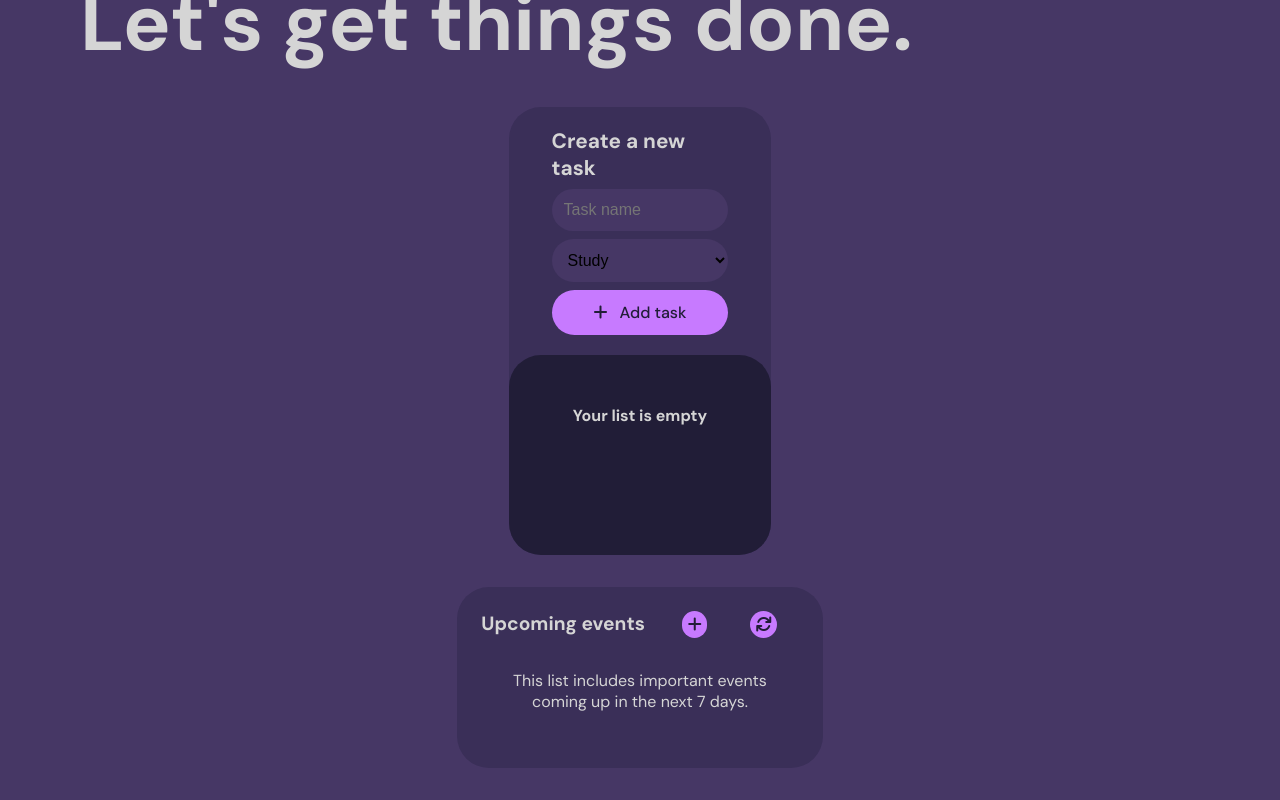
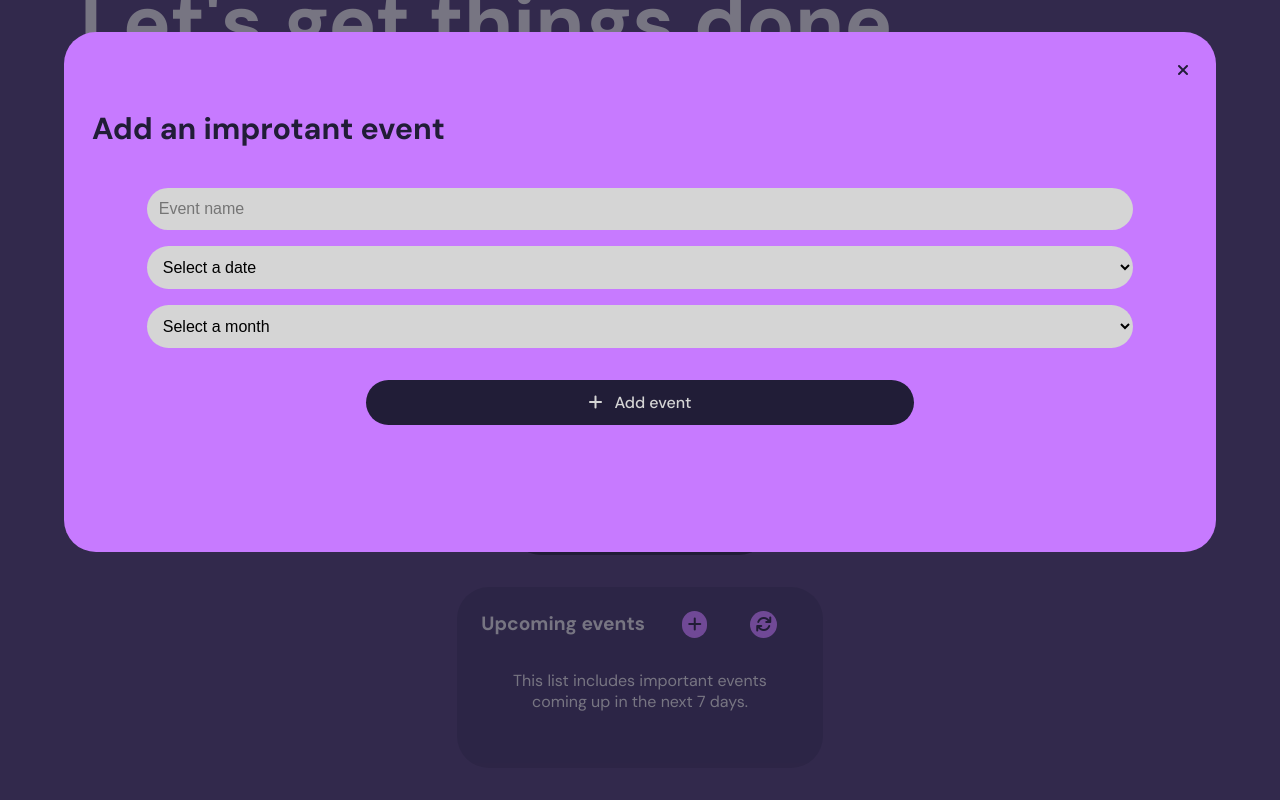
Before and after one commit to elinaRosato/finalProject-JS, a plain HTML site: page index.html in a window 1280 px wide. Both pictures are taken after a click on the button 694 px from the left and 844 px from the top of the page. Shown: the part 220-1020 px from the top of the page. Drawn offline with nearby package versions, Linux system fonts and the light colour scheme.

Commit message:
added event modal

```diff
--- a/app.js
+++ b/app.js
@@ -4,16 +4,20 @@ const todoInput = document.querySelector('.todo-input');
 const todoButton = document.querySelector('.todo-button');
 const todoList = document.querySelector('.todo-list');
 const empty = document.querySelector('.empty');
+const addEventButton = document.querySelector('#addEventButton');
+const eventModal = document.querySelector('#eventModal');
+const closeEventModal = document.querySelector('#closeEventButton');
+const createEventButton = document.querySelector('#createEventButton');
 
-//const darkModeToggle = $('#darkModeToggle');
 
 //Event Listeners ---------------------------------------------------------------------------
 
-$(document).ready(getLocalTodos); // Este evento hace que si el contenido de la página cargó, entonces ejecuta la funcion getTodos (getTodos crea los elementos de las tareas guardadas en localStorage)
+$(document).ready(getLocalTodos);
 todoButton.addEventListener('click', addTodo);
 todoList.addEventListener('click', checkDelete);
 $("#darkModeToggle").on('click', switchMode);
 selectedCategory = $("#categories option:selected" ).text();
+addEventButton.addEventListener('click', openModal);
 
 //Functions ---------------------------------------------------------------------------------
 
@@ -165,3 +169,10 @@ $(document).ready( function() {
         }
     );
 });
+
+function openModal (e) {
+    eventModal.classList.add("show");
+    $(closeEventModal).click (function(){
+        eventModal.classList.remove('show');
+    });
+}
--- a/index.html
+++ b/index.html
@@ -62,6 +62,71 @@
                     </div>
                 </ul>
             </div>
+            <div class="modal-container" id="eventModal">
+                <div class="modal">
+                    <div class="close-event-button" id="closeEventButton">
+                        <i class="fas fa-times"></i>
+                    </div>
+                    <h3>Add an improtant event</h3>
+                    <form>
+                        <input type="text" class="event-input" id="eventInput" placeholder="Event name">
+                        <div class="add-event-date">
+                            <select name="eventDate" id="eventDate" class="event-date">
+                                <option disabled selected>Select a date</option>
+                                <option value="1">1</option>
+                                <option value="2">2</option>
+                                <option value="3">3</option>
+                                <option value="4">4</option>
+                                <option value="5">5</option>
+                                <option value="6">6</option>
+                                <option value="7">7</option>
+                                <option value="8">8</option>
+                                <option value="9">9</option>
+                                <option value="10">10</option>
+                                <option value="11">11</option>
+                                <option value="12">12</option>
+                                <option value="13">13</option>
+                                <option value="14">14</option>
+                                <option value="15">15</option>
+                                <option value="16">16</option>
+                                <option value="17">17</option>
+                                <option value="18">18</option>
+                                <option value="19">19</option>
+                                <option value="20">20</option>
+                                <option value="21">21</option>
+                                <option value="22">22</option>
+                                <option value="23">23</option>
+                                <option value="24">24</option>
+                                <option value="25">25</option>
+                                <option value="26">26</option>
+                                <option value="27">27</option>
+                                <option value="28">28</option>
+                                <option value="29">29</option>
+                                <option value="30">30</option>
+                                <option value="31">31</option>
+                            </select>
+                            <select name="eventMonth" id="eventMonth" class="event-month">
+                                <option disabled selected>Select a month</option>
+                                <option value="january">January</option>
+                                <option value="february">February</option>
+                                <option value="march">March</option>
+                                <option value="april">April</option>
+                                <option value="may">May</option>
+                                <option value="june">June</option>
+                                <option value="july">July</option>
+                                <option value="august">August</option>
+                                <option value="september">September</option>
+                                <option value="october">October</option>
+                                <option value="november">November</option>
+                                <option value="december">December</option>
+                            </select>
+                        </div>
+                        <button id="createEventButton" class="create-event-button" type="submit">
+                            <i class="fas fa-plus"></i>Add event
+                        </button>
+                    </form>
+                </div>
+            </div>
         </div>
     </main>
 
--- a/style.css
+++ b/style.css
@@ -94,10 +94,6 @@ form input, form button, .categories {
     border-radius: 5em;
     width: 100%;
     margin-top: .5rem;
-}
-
-form input {
-    outline: var(--dark);
 }
 
 form input::placeholder, .categories::content {
@@ -214,6 +210,66 @@ form button i {
     margin: auto;
 }
 
+.modal-container {
+    position: fixed;
+    top: 0;
+    left: 0;
+    background-color: #211d3785;
+    width: 100vw;
+    height: 100vh;
+    opacity: 0;
+    pointer-events: none;
+    transition: opacity .3s ease;
+}
+
+.modal-container.show {
+    opacity: 1;
+    pointer-events: auto;
+}
+
+.close-event-button {
+text-align: right;
+padding-bottom: 1.75rem;
+}
+
+.modal {
+    background-color: var(--accent);
+    width: 90vw;
+    height: 65vh;
+    border-radius: 2rem;
+    margin: 2rem auto;
+    padding: 1.75rem;
+    color: var(--dark);
+}
+
+.modal h3 {
+    padding-bottom: 1.5rem;
+    font-size: 1.9rem;
+}
+.create-event-button {
+    color: var(--light);
+    background: var(--dark);
+    margin: 2rem auto;
+    width: 50%;
+}
+
+.modal form label{
+    display: block;
+    font-size: 1rem;
+    color: var(--light);
+}
+
+.modal form input, .modal select {
+    display: block;
+    padding: 0.75rem;
+    font-size: 1rem;
+    border: none;
+    background: var(--light);
+    border-radius: 5em;
+    margin: 1rem auto;
+    width: 90%;
+}
+
 .events-list {
 padding: 10%;
 list-style: none;
```
Lines whose indentation alone changed are shown as unchanged.
